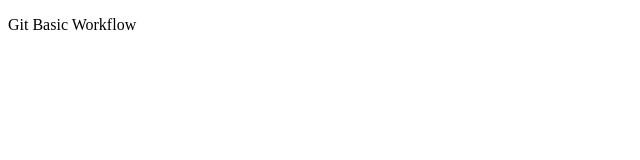
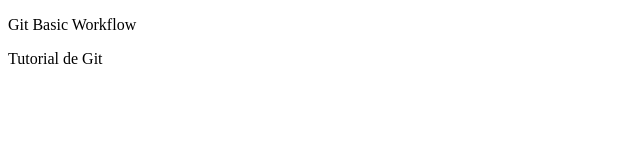
Before and after one commit to HermannRodriguez/git-basic-workflow, a plain HTML site: page index.html in a window 1280 px wide. Shown: the full height of the page, 0-640 px from the left. Drawn offline with Linux system fonts and the light colour scheme.

Commit message:
New changes

```diff
--- a/index.html
+++ b/index.html
@@ -9,5 +9,6 @@
 
 <body>
     <p>Git Basic Workflow</p>
+    <p>Tutorial de Git</p>
 </body>
 </html>
--- /dev/null
+++ b/main.css
@@ -0,0 +1,16 @@
+body {
+    font-family: Arial, sans-serif;
+    margin: 1;
+    padding: 0;
+    display: flex;
+}
+header {
+    background-color: #4CAF50;
+    color: white;
+    text-align: center;
+    padding: 1em 0;
+    width: 100%;
+    position: fixed;
+    top: 0;
+    z-index: 1;
+}
```
